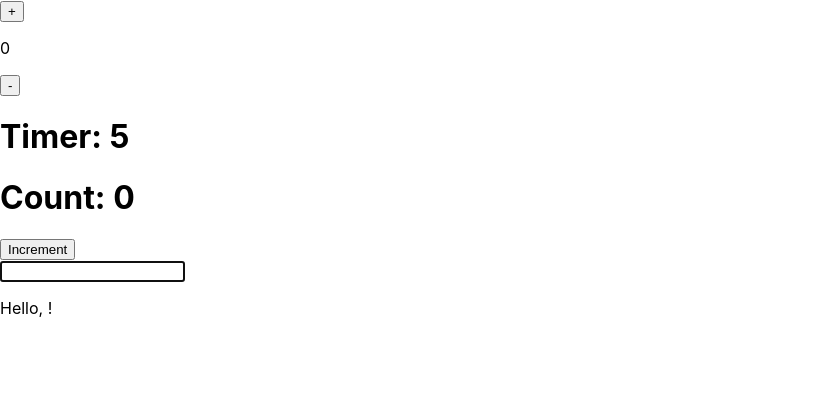
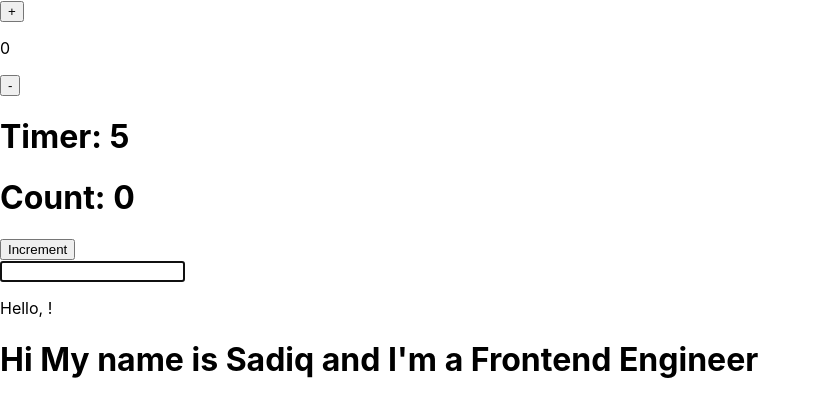
Before and after one commit to Mdsadiqmulla/React-Hooks, a React (Create React App) app: page / in a window 1280 px wide. Shown: the top 416 px of the page, without its empty margins (0-821 px from the left). Built offline with nearby package versions, Linux system fonts and the light colour scheme.

Commit message:
useContext

```diff
--- a/src/App.js
+++ b/src/App.js
@@ -1,9 +1,18 @@
-import React from "react";
+import React, { createContext } from "react";
 import Home from "./Hooks/Home";
 import UseEffect from "./Hooks/UseEffect";
 import UseRef from "./Hooks/UseRef";
 import Example from "./Hooks/Example";
+import ContextChild from "./Hooks/ContextChild";
+
+const data = createContext();
+const data1 = createContext();
+
+
 function App() {
+
+  const name = "Sadiq"
+  const profession = "Frontend Engineer"
 
   return (
     <div>
@@ -11,8 +20,14 @@ function App() {
     <UseEffect/>
     <UseRef></UseRef>
     <Example></Example>
+    <data.Provider value={name}>
+      <data1.Provider value={profession}>
+      <ContextChild></ContextChild>
+      </data1.Provider>
+    </data.Provider>
     </div>
   )
 }
 
 export default App;
+export {data, data1}
--- /dev/null
+++ b/src/Hooks/ContextChild.jsx
@@ -0,0 +1,19 @@
+import React, { useContext } from "react"
+import { data, data1 } from "../App"
+
+
+
+const ContextChild = () => {
+    const name = useContext(data);
+    const profession = useContext(data1);
+    return(
+        <>
+        <h1> Hi My name is {name} and I'm a {profession} </h1>
+        </>
+    )
+
+}
+
+
+
+export default ContextChild
```
